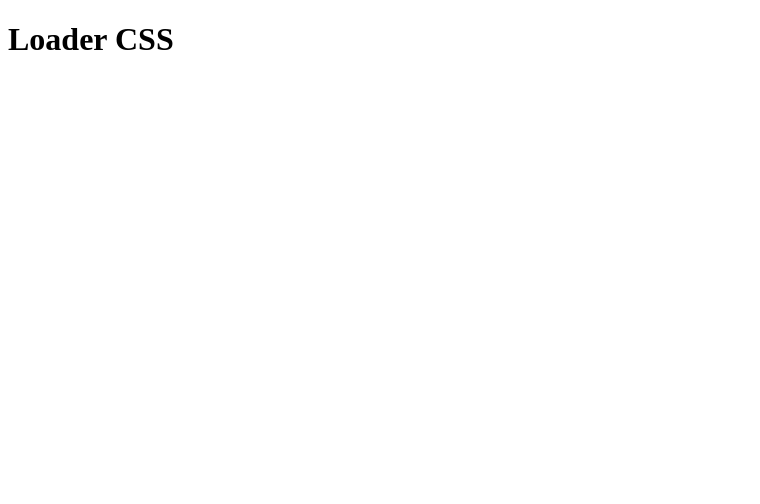
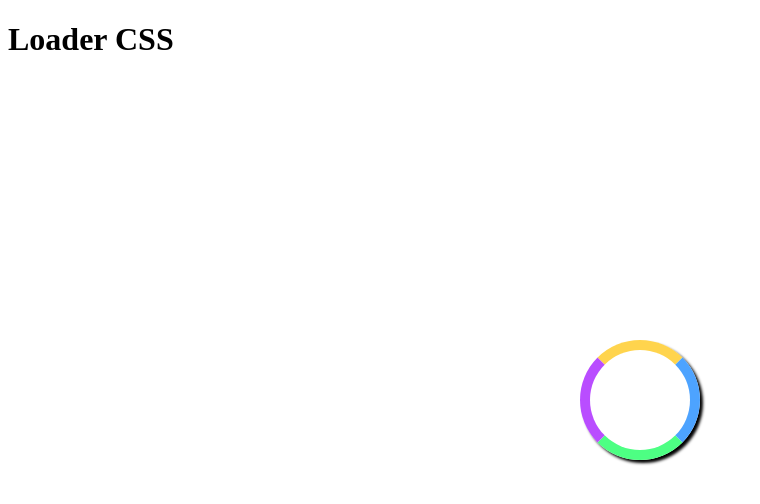
Before and after one commit to mariecoffee/loader_css, a plain HTML site: page index.html in a window 1280 px wide. Shown: the whole page, without its empty margins (0-760 px from the left). Drawn offline with Linux system fonts and the light colour scheme.

Commit message:
loader fini

```diff
--- a/index.html
+++ b/index.html
@@ -1,5 +1,5 @@
 <!DOCTYPE html>
-<html>
+<html lang="fr">
 <head>
 	<title>Clément Brillouet</title>
 	<meta charset="utf-8">
@@ -7,6 +7,7 @@
 </head>
 <body>
 	<h1>Loader CSS</h1>
+	<div id="Loader_css"></div>
 
 </body>
 </html>
--- a/style.css
+++ b/style.css
@@ -0,0 +1,48 @@
+#Loader_css{
+	/*CREATION DU LOADER*/
+
+	height: 100px;
+	width: 100px;
+	border: 10px solid #CDDDFF  ;
+	border-top: 10px solid #FFD44D;
+	border-bottom: 10px solid #4DFF83;
+	border-right: 10px solid #4DA3FF;
+	border-left: 10px solid #B94DFF;
+	border-radius: 50%;
+	box-shadow: 3px 3px 3px black;
+
+
+	/*CREATION DU LOADER*/
+
+
+	margin: auto;
+	position: absolute;
+	top: 0; left: 0; bottom: 0; right: 0;
+
+	/*PREPARER LANIMATION DU LOADER*/
+	-webkit-animation: spin 5s linear infinite; /*pour chrome internet explorer etc*/
+	-o-animation: spin 5s linear infinite; /* pour mozilla*/
+	animation: spin 5s linear infinite ;
+
+}
+
+	/*ANIMATION DU LOADER*/
+
+@keyframes spin {
+	0%{
+		transform: rotate(0deg);
+	}
+	100%{
+		transform: rotate(360deg);
+	}
+
+}
+@-webkit-keyframes spin {
+	0%{
+		-webkit-transform: rotate(0deg);
+	}
+	100%{
+		-webkit-transform: rotate(360deg);
+	}
+
+}
```
